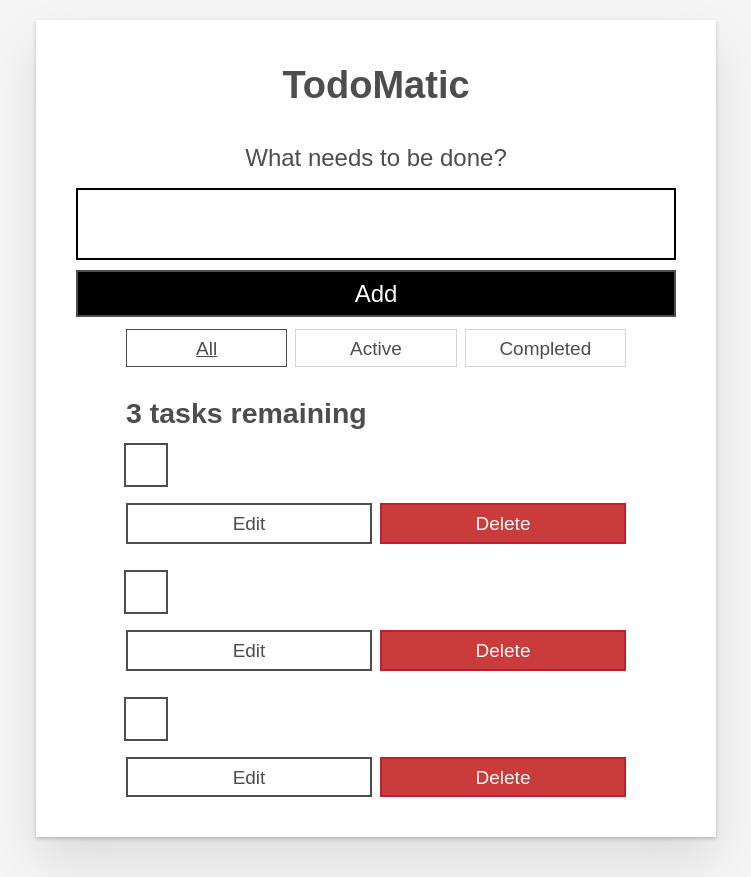
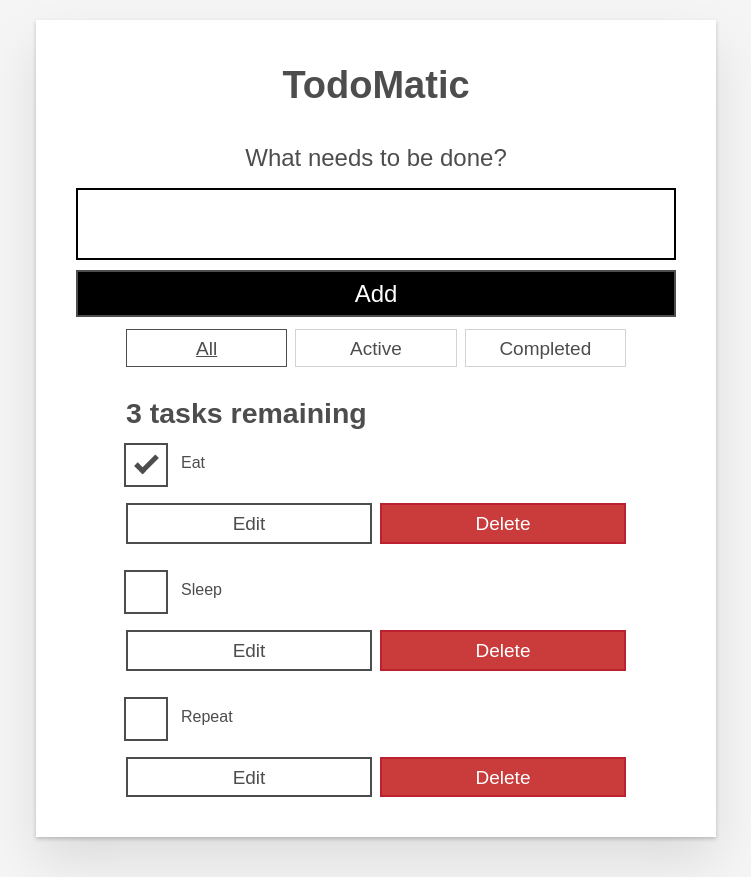
Before and after one commit to qnhama/moz-todo-react, a React (Create React App) app: page / in a window 1280 px wide. Shown: the whole page, without its empty margins (264-1015 px from the left). Built offline with nearby package versions, Linux system fonts and the light colour scheme.

Commit message:
Unique keys

```diff
--- a/src/App.js
+++ b/src/App.js
@@ -3,7 +3,15 @@ import Todo from "./components/Todo";
 
 function App(props) {
 
-  const taskList = props.tasks.map(task => <Todo />);
+  const taskList = props.tasks.map(task => (
+    <Todo
+      id={task.id}
+      name={task.name}
+      completed={task.completed}
+      key={task.id}  //key is a special prop that's managed by React – you cannot use the word key for any other purpose. Because keys should be unique, we're going to re-use the id of each task object as its key. Update your taskList constant like so:
+    />
+  )
+); //Rendering with iteration
 
   console.log(props);
   const subject = props.subject;
```
